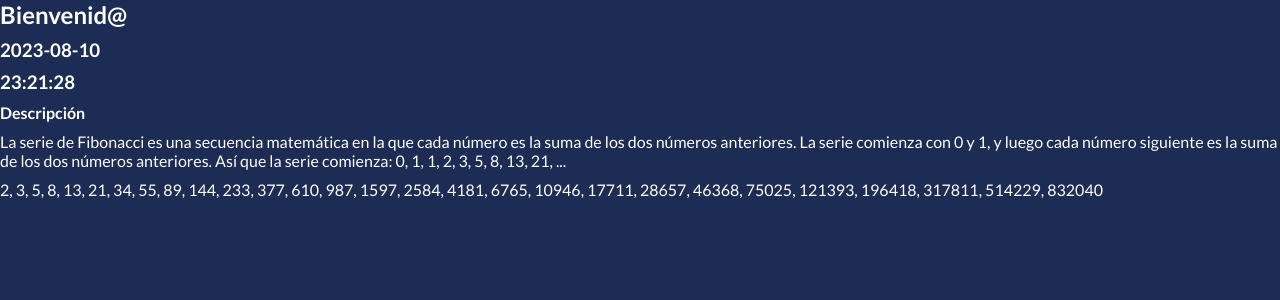
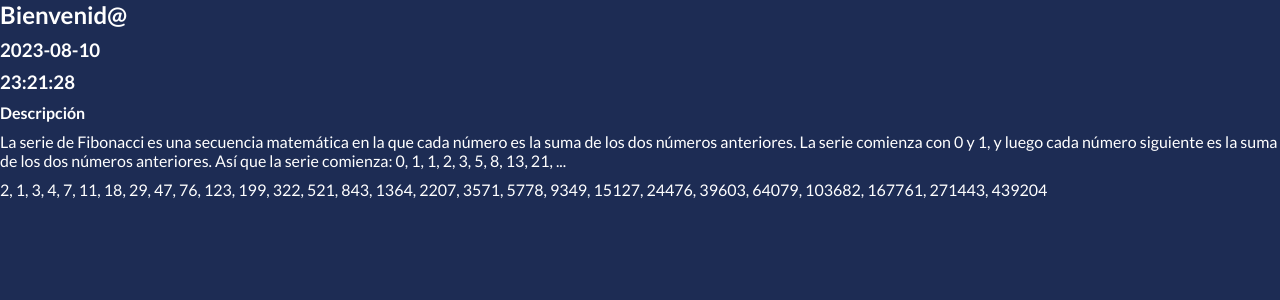
Before and after one commit to Jeissonssp000/hora-fibonacci, a React (Vite) app: page / in a window 1280 px wide. Shown: the top 300 px of the page. Built offline with nearby package versions, Linux system fonts and the light colour scheme.

Commit message:
fix(seed)!: minutes no hours for test

```diff
--- a/src/App.jsx
+++ b/src/App.jsx
@@ -16,7 +16,7 @@ function App() {
         con 0 y 1, y luego cada número siguiente es la suma de los dos números
         anteriores. Así que la serie comienza: 0, 1, 1, 2, 3, 5, 8, 13, 21, ...
       </p>
-      <p>{memoFibonacci[date.seed].slice(0, date.seconds).join(", ")}</p>
+      <p>{memoFibonacci[date.minutes].slice(0, date.seconds).join(", ")}</p>
     </div>
   )
 }
--- a/src/tools/dateFormater.js
+++ b/src/tools/dateFormater.js
@@ -15,8 +15,8 @@ export const dateFormater = (date) => {
   const formatedDate = {
     date: `${year}-${monthTxt}-${dayTxt}`,
     hour: `${hourTxt}:${minsTxt}:${secsTxt}`,
-    seed: hourTxt,
-    seconds: secs
+    seconds: secs,
+    minutes: minsTxt,
   }
 
   return formatedDate;
```
